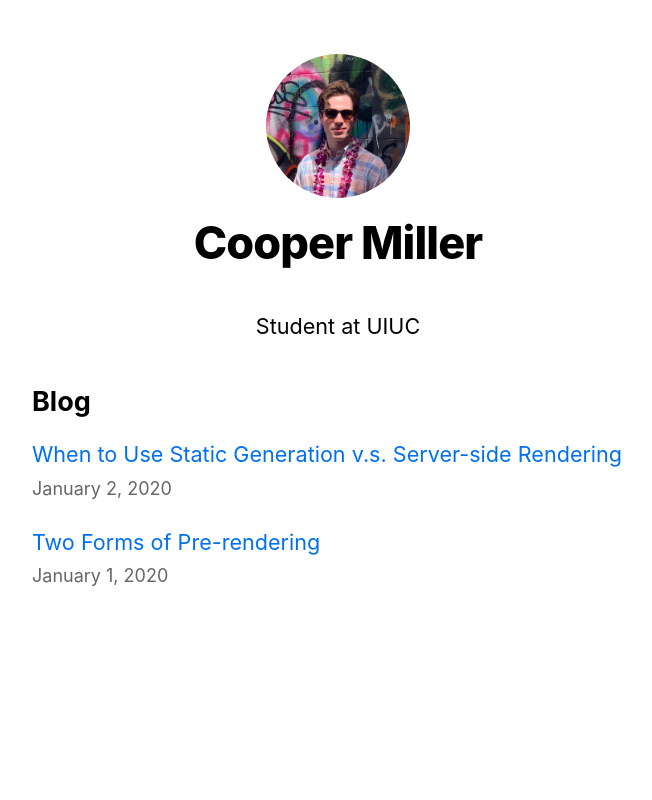
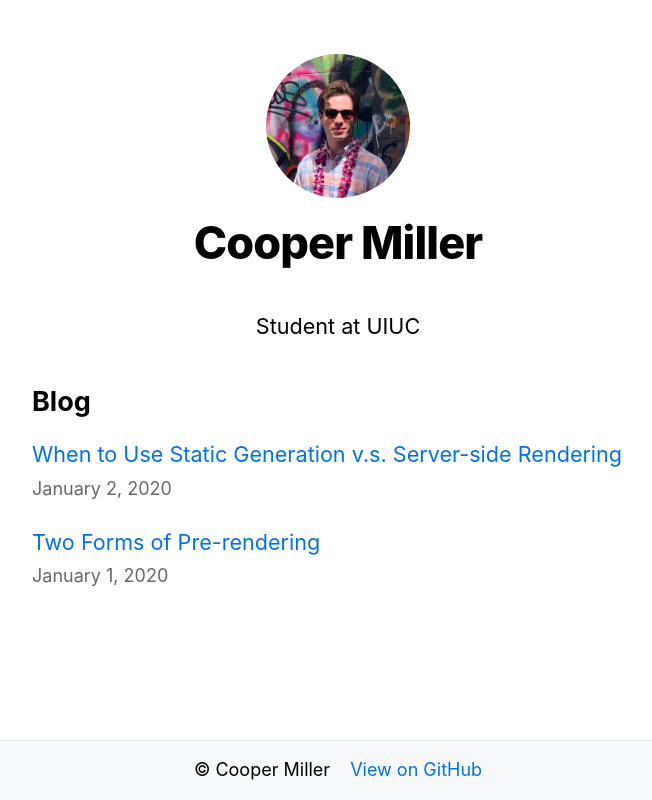
Before and after one commit to kcoopermiller/kcoopermiller.github.io, a Next.js app: page / in a window 1280 px wide. Shown: the whole page, without its empty margins (302-954 px from the left). Built offline with nearby package versions, Linux system fonts and the light colour scheme.

Commit message:
added footer

```diff
--- /dev/null
+++ b/components/footer.module.css
@@ -0,0 +1,24 @@
+.footer {
+    width: 100%;
+    height: 60px;   /* Height of the footer */
+    position: fixed;
+    bottom: 0;
+    display: flex;
+    justify-content: center;
+    align-items: center;
+    background-color: #f8f9fa;
+    border-top: 1px solid #e7e7e7;
+}
+
+.footerText {
+    margin-right: 20px;
+}
+
+.footerLink {
+    color: #0070f3;
+    text-decoration: none;
+}
+
+.footerLink:hover {
+    text-decoration: underline;
+}
--- /dev/null
+++ b/components/footer.tsx
@@ -0,0 +1,10 @@
+import styles from './footer.module.css';
+
+export default function Footer() {
+    return (
+        <footer className={styles.footer}>
+            <p className={styles.footerText}>© Cooper Miller</p>
+            <a className={styles.footerLink} href="https://github.com/kcoopermiller/kcoopermiller.github.io" target="_blank" rel="noopener noreferrer">View on GitHub</a>
+        </footer>
+    );
+};
--- a/components/layout.tsx
+++ b/components/layout.tsx
@@ -3,6 +3,7 @@ import Image from 'next/image'
 import styles from './layout.module.css'
 import utilStyles from '../styles/utils.module.css'
 import Link from 'next/link'
+import Footer from './footer'
 
 const name = 'Cooper Miller'
 export const siteTitle = name
@@ -15,6 +16,7 @@ export default function Layout({
   home?: boolean
 }) {
   return (
+    <>
       <div className={styles.container}>
         <Head>
           <link rel="icon" href="/favicon.ico" />
@@ -59,5 +61,7 @@ export default function Layout({
         </header>
         <main>{children}</main>
       </div>
+      <Footer />
+    </>
   )
 }
```
Lines whose indentation alone changed are shown as unchanged.
